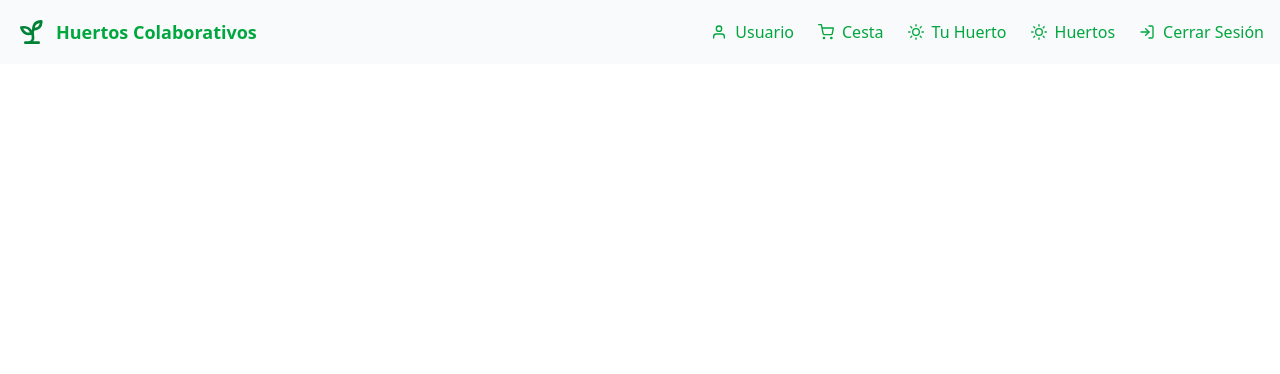
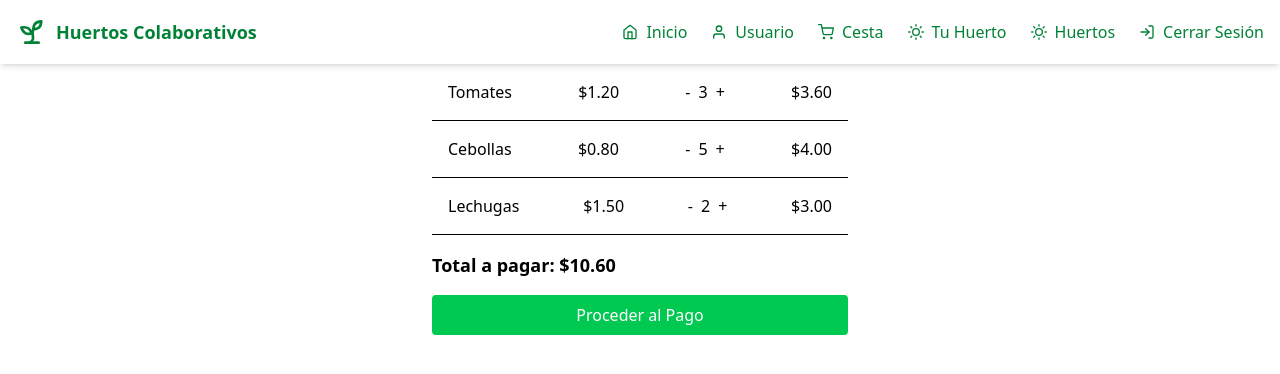
Before and after one commit to Alanmeda14/L-horta, a React (Vite) app: page /cesta in a window 1280 px wide. Shown: the top 374 px of the page. Built offline with nearby package versions, Linux system fonts and the light colour scheme.

Commit message:
cesta, y menu

```diff
--- a/src/App.tsx
+++ b/src/App.tsx
@@ -4,6 +4,7 @@ import { Routes, Route, Navigate, useLocation } from "react-router-dom";
 import Navbar from './components/navbar';
 import Login from './pages/Login';
 import HomePage from './pages/home';
+import Cesta from './pages/cesta';
 import { useAuth } from './context/AuthContext';
 import "./index.css";
 
@@ -26,10 +27,8 @@ function App() {
 
       <Routes>
         <Route path="/" element={<Login />} />
-        <Route
-          path="/home"
-          element={<HomePage />}
-        />
+        <Route path="/home"  element={<HomePage />} />
+        <Route path="/cesta" element={<Cesta/>}/>
       </Routes>
     </>
   );
--- /dev/null
+++ b/src/components/cartitem.tsx
@@ -0,0 +1,25 @@
+import React from "react";
+
+type CartItemProps = {
+  name: string;
+  price: number;
+  quantity: number;
+  onQuantityChange: (quantity: number) => void;
+};
+
+const CartItem: React.FC<CartItemProps> = ({ name, price, quantity, onQuantityChange }) => {
+  return (
+    <div className="flex items-center justify-between p-4 border-b">
+      <div>{name}</div>
+      <div>${price.toFixed(2)}</div>
+      <div className="flex items-center gap-2">
+        <button onClick={() => onQuantityChange(quantity - 1)}>-</button>
+        <span>{quantity}</span>
+        <button onClick={() => onQuantityChange(quantity + 1)}>+</button>
+      </div>
+      <div>${(price * quantity).toFixed(2)}</div>
+    </div>
+  );
+};
+
+export default CartItem;
--- /dev/null
+++ b/src/components/cartlist.tsx
@@ -0,0 +1,31 @@
+import React from "react";
+import CartItem from "./cartItem";
+
+type Product = {
+  name: string;
+  price: number;
+  quantity: number;
+};
+
+type CartListProps = {
+  products: Product[];
+  onQuantityChange: (index: number, quantity: number) => void;
+};
+
+const CartList: React.FC<CartListProps> = ({ products, onQuantityChange }) => {
+  return (
+    <div>
+      {products.map((product, index) => (
+        <CartItem
+          key={index}
+          name={product.name}
+          price={product.price}
+          quantity={product.quantity}
+          onQuantityChange={(quantity) => onQuantityChange(index, quantity)}
+        />
+      ))}
+    </div>
+  );
+};
+
+export default CartList;
--- /dev/null
+++ b/src/components/cartpage.tsx
@@ -0,0 +1,37 @@
+import React, { useState, useEffect } from "react";
+import CartList from "../components/cartlist";
+import CartSummary from "./cartsummary";
+type Product = {
+  name: string;
+  price: number;
+  quantity: number;
+};
+
+const CartPage: React.FC = () => {
+  const [products, setProducts] = useState<Product[]>([
+    { name: "Tomates", price: 1.2, quantity: 3 },
+    { name: "Cebollas", price: 0.8, quantity: 5 },
+    { name: "Lechugas", price: 1.5, quantity: 2 }
+  ]);
+
+  const updateQuantity = (index: number, newQuantity: number) => {
+    const updatedProducts = [...products];
+    if (newQuantity >= 0) {
+      updatedProducts[index].quantity = newQuantity;
+    }
+    setProducts(updatedProducts);
+  };
+
+  const total = products.reduce((sum, product) => sum + product.price * product.quantity, 0);
+
+  return (
+    <div className="p-4 max-w-md mx-auto">
+      <h2 className="text-2xl font-bold mb-4">Tu Cesta de Productos</h2>
+      <CartList products={products} onQuantityChange={updateQuantity} />
+      <CartSummary total={total} />
+      <button className="mt-4 w-full bg-green-500 text-white py-2 rounded">Proceder al Pago</button>
+    </div>
+  );
+};
+
+export default CartPage;
--- /dev/null
+++ b/src/components/cartsummary.tsx
@@ -0,0 +1,15 @@
+import React from "react";
+
+type CartSummaryProps = {
+  total: number;
+};
+
+const CartSummary: React.FC<CartSummaryProps> = ({ total }) => {
+  return (
+    <div className="mt-4 text-lg font-bold">
+      Total a pagar: ${total.toFixed(2)}
+    </div>
+  );
+};
+
+export default CartSummary;
--- a/src/components/navbar.tsx
+++ b/src/components/navbar.tsx
@@ -1,61 +1,70 @@
 import React, { useState } from "react";
-import { FiMenu, FiX, FiUser, FiShoppingCart, FiSun, FiLogIn } from "react-icons/fi";
-import { Link, useLocation } from "react-router-dom";
+import { FiMenu, FiX, FiUser, FiShoppingCart, FiSun, FiLogIn, FiHome } from "react-icons/fi";
+import { Link, useLocation, useNavigate } from "react-router-dom";
 import { motion, AnimatePresence } from "framer-motion";
 import { useAuth } from "../context/AuthContext";
+import Cesta from "../pages/cesta";
 
 const Navbar: React.FC = () => {
   const [menuOpen, setMenuOpen] = useState<boolean>(false);
   const { logout } = useAuth();
   const location = useLocation();
+  const navigate = useNavigate();
 
   const toggleMenu = () => {
     setMenuOpen(!menuOpen);
+  };
+
+  const goToHome = () => {
+    navigate("/home");
+    setMenuOpen(false); // Cerrar menú en móvil
+  };
+  const goToCesta = () => {
+    navigate("/cesta");
+    setMenuOpen(false);
   };
 
   const isLoginPage = location.pathname === "/login";
   if (isLoginPage) return null;
 
   return (
-    <nav className="fixed bottom-0 left-0 right-0 bg-gray-50 text-green-600 p-4 flex items-center justify-between shadow-md md:relative md:justify-between md:shadow-none">
+    <nav className="fixed top-0 left-0 right-0 bg-white text-green-700 flex items-center justify-between px-4 py-3 shadow-md z-50 h-16">
       <div className="flex items-center gap-2">
-        <svg xmlns="http://www.w3.org/2000/svg" width="24" height="24" viewBox="0 0 24 24" fill="none" stroke="currentColor" stroke-width="2" stroke-linecap="round" stroke-linejoin="round" className="lucide lucide-sprout w-8 h-8 text-green-700">
+        <svg xmlns="http://www.w3.org/2000/svg" width="24" height="24" viewBox="0 0 24 24" fill="none" stroke="currentColor" strokeWidth="2" strokeLinecap="round" strokeLinejoin="round" className="lucide lucide-sprout w-8 h-8 text-green-700">
           <path d="M7 20h10"></path>
           <path d="M10 20c5.5-2.5.8-6.4 3-10"></path>
           <path d="M9.5 9.4c1.1.8 1.8 2.2 2.3 3.7-2 .4-3.5.4-4.8-.3-1.2-.6-2.3-1.9-3-4.2 2.8-.5 4.4 0 5.5.8z"></path>
           <path d="M14.1 6a7 7 0 0 0-1.1 4c1.9-.1 3.3-.6 4.3-1.4 1-1 1.6-2.3 1.7-4.6-2.7.1-4 1-4.9 2z"></path>
         </svg>
-        <span className="hidden md:block font-bold text-lg">Huertos Colaborativos</span>
+        <span className="font-bold text-lg">Huertos Colaborativos</span>
       </div>
 
       <div className="hidden md:flex gap-6 items-center">
-        <Link to="/usuario" className="flex items-center gap-2 hover:text-green-300"><FiUser />Usuario</Link>
-        <Link to="/cesta" className="flex items-center gap-2 hover:text-green-300"><FiShoppingCart />Cesta</Link>
-        <Link to="/tu-huerto" className="flex items-center gap-2 hover:text-green-300"><FiSun />Tu Huerto</Link>
-        <Link to="/huertos" className="flex items-center gap-2 hover:text-green-300"><FiSun />Huertos</Link>
-        <button onClick={logout} className="flex items-center gap-2 hover:text-green-300"><FiLogIn />Cerrar Sesión</button>
+        <button onClick={goToHome} className="flex items-center gap-2 hover:text-green-500"><FiHome />Inicio</button>
+        <Link to="/usuario" className="flex items-center gap-2 hover:text-green-500"><FiUser />Usuario</Link>
+        <Link to="/cesta" className="flex items-center gap-2 hover:text-green-500"><FiShoppingCart />Cesta</Link>
+        <Link to="/tu-huerto" className="flex items-center gap-2 hover:text-green-500"><FiSun />Tu Huerto</Link>
+        <Link to="/huertos" className="flex items-center gap-2 hover:text-green-500"><FiSun />Huertos</Link>
+        <button onClick={logout} className="flex items-center gap-2 hover:text-green-500"><FiLogIn />Cerrar Sesión</button>
       </div>
 
-      <div className="md:hidden flex items-center justify-between w-full">
-        <button onClick={toggleMenu} className="text-green-600">
+      <div className="md:hidden flex items-center">
+        <button onClick={toggleMenu} className="text-green-700">
           {menuOpen ? <FiX size={24} /> : <FiMenu size={24} />}
         </button>
       </div>
 
       <AnimatePresence>
         {menuOpen && (
-          <motion.ul
-            className="fixed bottom-16 left-0 right-0 flex flex-col items-center bg-green-700 text-green-400 p-4 space-y-4 md:hidden"
-            initial={{ opacity: 0, y: 50 }}
-            animate={{ opacity: 1, y: 0 }}
-            exit={{ opacity: 0, y: 50 }}
-            transition={{ duration: 0.3 }}>
-            <Link to="/usuario" onClick={toggleMenu} className="text-xl">Usuario</Link>
-            <Link to="/cesta" onClick={toggleMenu} className="text-xl">Cesta</Link>
-            <Link to="/tu-huerto" onClick={toggleMenu} className="text-xl">Tu Huerto</Link>
-            <Link to="/huertos" onClick={toggleMenu} className="text-xl">Huertos</Link>
-            <button onClick={() => { logout(); toggleMenu(); }} className="text-xl">Cerrar Sesión</button>
-          </motion.ul>
+          <motion.div className="fixed top-0 left-0 h-screen w-[70%] bg-white shadow-lg flex flex-col items-start p-6 text-black z-50" initial={{ x: "-100%" }} animate={{ x: 0 }} exit={{ x: "-100%" }} transition={{ duration: 0.3 }}>
+            <button onClick={toggleMenu} className="absolute top-4 right-4 text-green-700"><FiX size={24} /></button>
+            <button onClick={() => { goToHome(); }} className="text-2xl mb-4">Inicio</button>
+            <Link to="/usuario" onClick={toggleMenu} className="text-2xl mb-4">Usuario</Link>
+            <Link to="/cesta" onClick={toggleMenu} className="text-2xl mb-4">Cesta</Link>
+            <Link to="/tu-huerto" onClick={toggleMenu} className="text-2xl mb-4">Tu Huerto</Link>
+            <Link to="/huertos" onClick={toggleMenu} className="text-2xl mb-4">Huertos</Link>
+            <button onClick={() => { logout(); toggleMenu(); }} className="text-2xl mb-4">Cerrar Sesión</button>
+          </motion.div>
         )}
       </AnimatePresence>
     </nav>
--- /dev/null
+++ b/src/pages/cesta.tsx
@@ -0,0 +1,9 @@
+// cesta.tsx
+import React from "react";
+import CartPage from "../components/cartpage";
+
+const Cesta: React.FC = () => {
+  return <CartPage />;
+};
+
+export default Cesta;
--- a/src/pages/home.tsx
+++ b/src/pages/home.tsx
@@ -1,5 +1,5 @@
 import { useState } from 'react';
-import { FiSearch, FiUser } from 'react-icons/fi';
+import { FiSearch } from 'react-icons/fi';
 import { GiTomato } from 'react-icons/gi';
 import image1 from '../assets/imagen1.jpg';
 import image2 from '../assets/imagen2.png';
@@ -40,13 +40,13 @@ const HomePage = () => {
   );
 
   return (
-    <div className="min-h-screen px-2 py-2 md:px-6 md:py-4 bg-[url('/img/Fondo.png')] bg-cover bg-center">
-      <div className="w-full mx-auto">
-        {/* Filtros en Navbar */}
-        <div className="flex flex-wrap items-center gap-4 mb-4 bg-white p-4 rounded-lg shadow w-full">
+    <div className="pt- px-4 py-2 md:px-6 md:py-4 bg-[url('/img/Fondo.png')] bg-cover bg-center min-h-screen relative">
+      <div className="w-full mx-auto max-w-7xl mb-6 sticky top-16 z-20 rounded-lg p-4">
+        {/* Filtros de Búsqueda */}
+        <div className="flex flex-wrap items-center gap-4 mb-4 bg-white p-4 rounded-lg shadow-md sticky top-20 z-10">
           <input
             type="text"
-            placeholder=" 🔍 Buscar huertos"
+            placeholder="🔍 Buscar huertos"
             value={search}
             onChange={(e) => setSearch(e.target.value)}
             className="px-4 py-2 rounded-md border flex-1 min-w-[150px]"
@@ -68,7 +68,7 @@ const HomePage = () => {
         </div>
 
         {/* Lista de Productos Filtrados */}
-        <div className="grid grid-cols-1 md:grid-cols-2 lg:grid-cols-4 gap-4">
+        <div className="grid grid-cols-1 md:grid-cols-2 lg:grid-cols-4 gap-4 mt-4">
           {filteredProducts.map((product) => (
             <div key={product.id} className="relative rounded-lg overflow-hidden shadow-lg bg-white">
               <img src={product.image} alt={product.name} className="w-full h-40 object-cover" />
@@ -80,6 +80,14 @@ const HomePage = () => {
                   className="font-bold text-xl mb-2 w-full border-b"
                 />
                 <p className="text-gray-600">{product.location}</p>
+                <div className="mt-2 flex gap-2">
+                  <span className={`px-2 py-1 text-xs rounded-md ${product.isVolunteerAvailable ? 'bg-green-100 text-green-800' : 'bg-red-100 text-red-800'}`}>
+                    {product.isVolunteerAvailable ? 'Voluntariado Disponible' : 'Sin Voluntariado'}
+                  </span>
+                  <span className={`px-2 py-1 text-xs rounded-md ${product.isProductAvailable ? 'bg-green-100 text-green-800' : 'bg-red-100 text-red-800'}`}>
+                    {product.isProductAvailable ? 'Productos Disponibles' : 'Sin Productos'}
+                  </span>
+                </div>
               </div>
             </div>
           ))}
```
